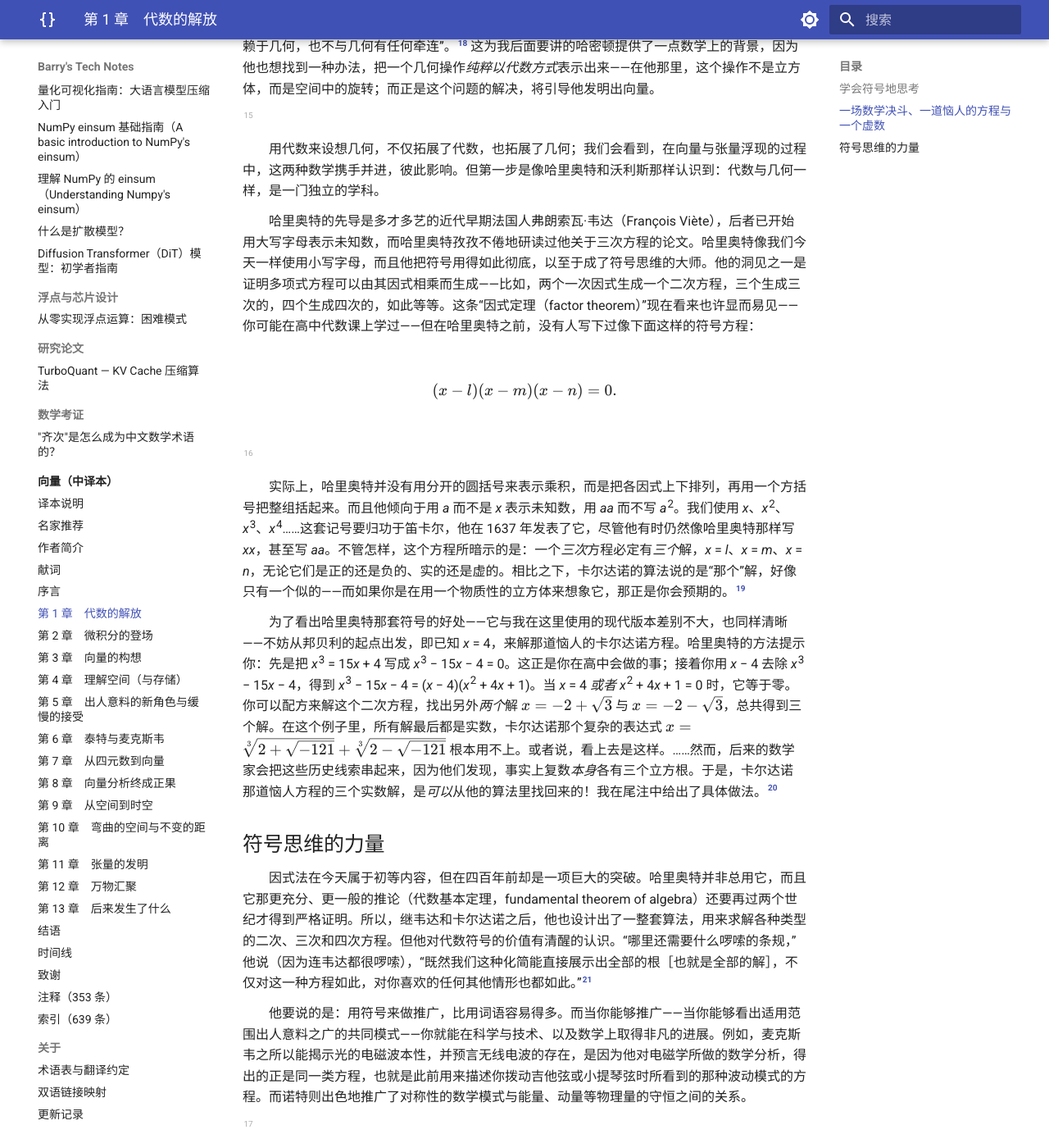
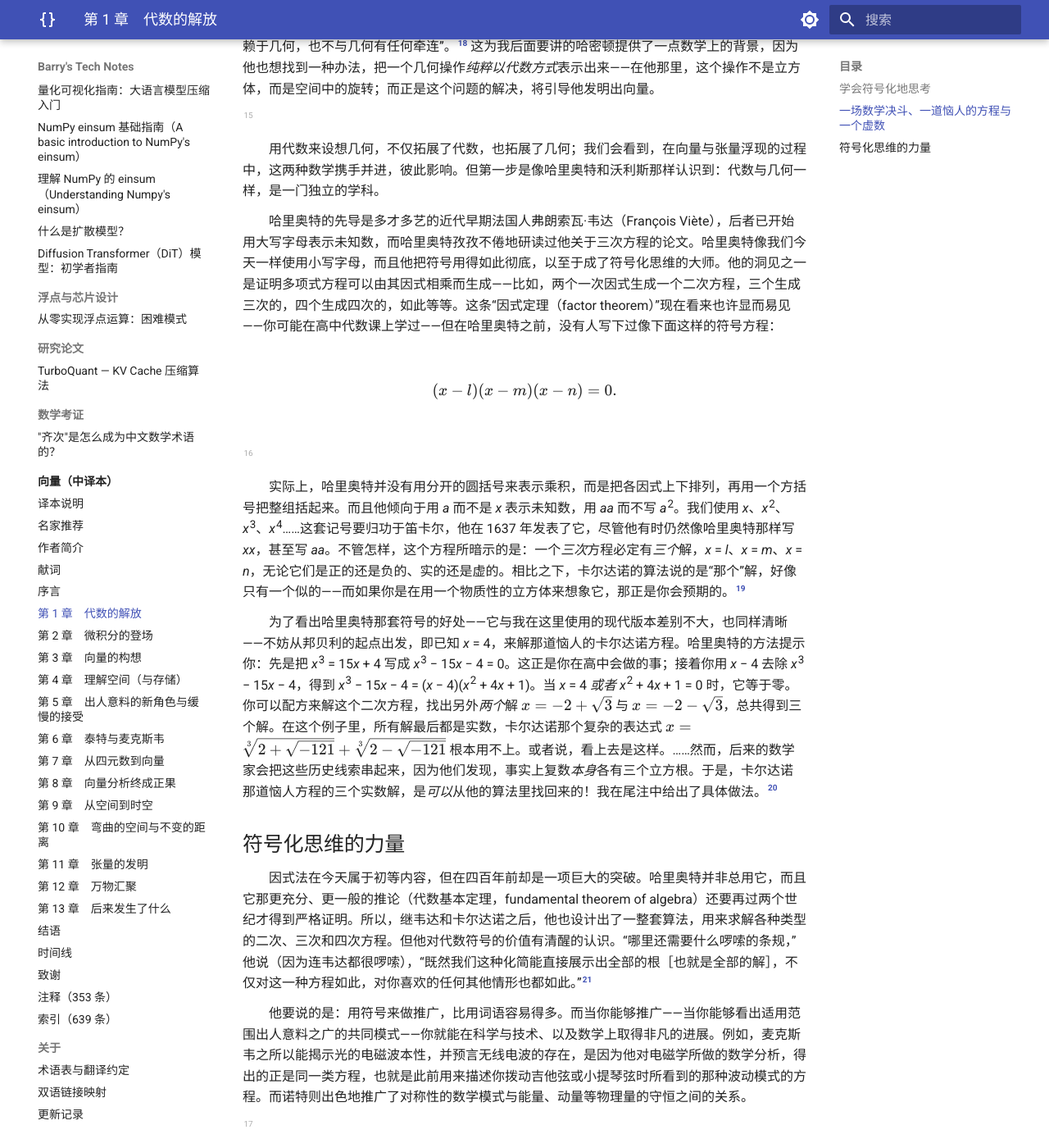
Before and after one commit to mypopydev/mypopydev.github.io, an MkDocs documentation site: the page built from docs/books/vector-zh/05-ch01-liberation-of-algebra.md, in a window 1280 px wide and 1400 px high, scrolled down 7966 px. Shown: the whole window at 82% size. Built offline with MkDocs 1.6.1 and Material for MkDocs 9.7.7, drawn with Linux system fonts in a browser that asks for light colours; some of the changed text lies outside the part shown.

Commit message:
chore(vector): 同步第1章术语统一（符号化地思考 / 符号化思维）

```diff
--- a/docs/books/vector-zh/05-ch01-liberation-of-algebra.md
+++ b/docs/books/vector-zh/05-ch01-liberation-of-algebra.md
@@ -34,9 +34,9 @@
 
 在我们仔细考察哈密顿是如何完成他的追寻——以及用四元数和向量能做什么——之前，我想先告诉你，他何以能够设想出虚数和高维数学这样的东西。在序言里，我对从三维到四维乃至更多维的转变只是一带而过，但这种思想上的过渡远非直截了当。这是因为几千年来，本质上只存在过两种数学：算术与几何。算术处理的是对具体数量的计数，比如钱、重量和距离——而几何同样是以一种可触可感的方式被想象的，借助的是你可以在二维纸面上画出、或在三维空间中表示出来的点、线、面和形状。如果我们想为我们凭借对物理实在的日常经验就能轻易想象的那类事物建立物理模型，三维就是我们能走到的极限。
 
-那么，哈密顿的四维数学又当如何呢？你怎么去做这样的数学——它又怎么能表示像“一个物体在普通空间中旋转”这么具体的东西？这话说起来可就长了，因为数学家学会抽象地思考——学会把想象力从有形之物中解放出来——花了非常长的时间。而要做到这一点，他们首先得学会符号地思考——从具体的算术与几何，走进抽象的代数符号的世界。所以，如果你曾经被代数折磨过，那就振作起来吧：这段漫长的历史表明，一代又一代的著名数学家也都曾如此。
+那么，哈密顿的四维数学又当如何呢？你怎么去做这样的数学——它又怎么能表示像“一个物体在普通空间中旋转”这么具体的东西？这话说起来可就长了，因为数学家学会抽象地思考——学会把想象力从有形之物中解放出来——花了非常长的时间。而要做到这一点，他们首先得学会符号化地思考——从具体的算术与几何，走进抽象的代数符号的世界。所以，如果你曾经被代数折磨过，那就振作起来吧：这段漫长的历史表明，一代又一代的著名数学家也都曾如此。
 
-## 学会符号地思考
+## 学会符号化地思考
 
 自从将近四千年前开始有记载以来，代数就一直是数学的一部分，但它并非一直采用我们今天所学的那种符号形式。事实上，在那四千年中的大部分时间里，它是完全用文字和数字书写的——尽管像欧几里得（Euclid）那部著名的、成书于公元前 300 年的教科书《几何原本》（*Elements*）这样的著作也包含几何图形，用来帮助证明毕达哥拉斯定理之类的事情，并展示如何展开我们今天写作 (*a* + *b*)<sup>2</sup> 的那种平方。所以，“代数”是借助笨拙的文字题、或者越来越复杂的图形来传达的——不过几何确实有它的长处。比如说，它是证明毕达哥拉斯定理最容易的办法。在<a href="#fig-1-1">图 1.1</a> 中，我给出了这样一个证明的代数改写；而古人只是重新排布图形，直观地显示出阴影部分的面积等于三角形两条邻边上正方形面积之和——相当聪明的做法！[^ch01n5]
 
@@ -67,7 +67,7 @@
 
 <span class="origpage" title="英文原版第 8 页">8</span>
 
-至于更遥远的过去，我最中意的“代数之父”是那位谜一般的伊丽莎白时代数学家托马斯·哈里奥特（Thomas Harriot）。我可不是孤例：在 1883 年写给阿瑟·凯莱（Arthur Cayley，哈密顿四元数的一位早期仰慕者）的一封信中，英国代数学家詹姆斯·约瑟夫·西尔维斯特（James Joseph Sylvester）称哈里奥特为“当代代数之父”。哈里奥特同样受惠于更早的数学家，但他身后出版的《*Artis Analyticae Praxis*》（《实用分析术》）是第一本方程完全用符号书写的代数教科书，所用的符号基本上就是现代的符号。它出版于 1631 年，比花拉子米晚了大约八个世纪，比丢番图晚了十四个世纪。这正说明，数学家学会符号地思考用了多么长的时间。
+至于更遥远的过去，我最中意的“代数之父”是那位谜一般的伊丽莎白时代数学家托马斯·哈里奥特（Thomas Harriot）。我可不是孤例：在 1883 年写给阿瑟·凯莱（Arthur Cayley，哈密顿四元数的一位早期仰慕者）的一封信中，英国代数学家詹姆斯·约瑟夫·西尔维斯特（James Joseph Sylvester）称哈里奥特为“当代代数之父”。哈里奥特同样受惠于更早的数学家，但他身后出版的《*Artis Analyticae Praxis*》（《实用分析术》）是第一本方程完全用符号书写的代数教科书，所用的符号基本上就是现代的符号。它出版于 1631 年，比花拉子米晚了大约八个世纪，比丢番图晚了十四个世纪。这正说明，数学家学会符号化地思考用了多么长的时间。
 
 哈里奥特本人没有发表过他的任何数学与实验工作：他的第一位赞助人是有趣而颇具争议的沃尔特·雷利爵士（Sir Walter Ralegh），而他忙于远航公海、躲避那些追捕异端的人，并且——首要的是——发展新的数学应用，以助雷利的航海事业一臂之力。（在伊丽莎白时代，拼写尚未固定下来，而那座以沃尔特爵士命名的美国小镇拼写为 Raleigh。爵士本人也用过这种拼法，但他最常用的是 Ralegh，所以今天的许多学者偏好这一种拼法。）
 
@@ -93,7 +93,7 @@
 
 <p class="secbreak">• • •</p>
 
-正如这段漫长历史所示，符号地思考是一项非凡的技能。就拿我上面给出的那道文字题来说：它是算法式思维的一个例子。但符号思维不止是算法式的，还要更多——因为它的符号有时会包含一种新创造力的种子，一种影响深远而又极其经济的新型思想。
+正如这段漫长历史所示，符号化地思考是一项非凡的技能。就拿我上面给出的那道文字题来说：它是算法式思维的一个例子。但符号化思维不止是算法式的，还要更多——因为它的符号有时会包含一种新创造力的种子，一种影响深远而又极其经济的新型思想。
 
 <span class="origpage" title="英文原版第 10 页">10</span>
 
@@ -156,7 +156,7 @@ $$x=2+\sqrt{-1}+2-\sqrt{-1}$$,
 
 用代数来设想几何，不仅拓展了代数，也拓展了几何；我们会看到，在向量与张量浮现的过程中，这两种数学携手并进，彼此影响。但第一步是像哈里奥特和沃利斯那样认识到：代数与几何一样，是一门独立的学科。
 
-哈里奥特的先导是多才多艺的近代早期法国人弗朗索瓦·韦达（François Viète），后者已开始用大写字母表示未知数，而哈里奥特孜孜不倦地研读过他关于三次方程的论文。哈里奥特像我们今天一样使用小写字母，而且他把符号用得如此彻底，以至于成了符号思维的大师。他的洞见之一是证明多项式方程可以由其因式相乘而生成——比如，两个一次因式生成一个二次方程，三个生成三次的，四个生成四次的，如此等等。这条“因式定理（factor theorem）”现在看来也许显而易见——你可能在高中代数课上学过——但在哈里奥特之前，没有人写下过像下面这样的符号方程：
+哈里奥特的先导是多才多艺的近代早期法国人弗朗索瓦·韦达（François Viète），后者已开始用大写字母表示未知数，而哈里奥特孜孜不倦地研读过他关于三次方程的论文。哈里奥特像我们今天一样使用小写字母，而且他把符号用得如此彻底，以至于成了符号化思维的大师。他的洞见之一是证明多项式方程可以由其因式相乘而生成——比如，两个一次因式生成一个二次方程，三个生成三次的，四个生成四次的，如此等等。这条“因式定理（factor theorem）”现在看来也许显而易见——你可能在高中代数课上学过——但在哈里奥特之前，没有人写下过像下面这样的符号方程：
 
 $$(x-l)(x-m)(x-n)=0.$$
 
@@ -166,7 +166,7 @@ $$(x-l)(x-m)(x-n)=0.$$
 
 为了看出哈里奥特那套符号的好处——它与我在这里使用的现代版本差别不大，也同样清晰——不妨从邦贝利的起点出发，即已知 *x* = 4，来解那道恼人的卡尔达诺方程。哈里奥特的方法提示你：先是把 *x*<sup>3</sup> = 15*x* + 4 写成 *x*<sup>3</sup> − 15*x* − 4 = 0。这正是你在高中会做的事；接着你用 *x* − 4 去除 *x*<sup>3</sup> − 15*x* − 4，得到 *x*<sup>3</sup> − 15*x* − 4 = (*x* − 4)(*x*<sup>2</sup> + 4*x* + 1)。当 *x* = 4 *或者* *x*<sup>2</sup> + 4*x* + 1 = 0 时，它等于零。你可以配方来解这个二次方程，找出另外*两个*解 $x=-2+\sqrt{3}$ 与 $x=-2-\sqrt{3}$，总共得到三个解。在这个例子里，所有解最后都是实数，卡尔达诺那个复杂的表达式 $x=\sqrt[3]{2+\sqrt{-121}}+\sqrt[3]{2-\sqrt{-121}}$ 根本用不上。或者说，看上去是这样。……然而，后来的数学家会把这些历史线索串起来，因为他们发现，事实上复数*本身*各有三个立方根。于是，卡尔达诺那道恼人方程的三个实数解，是*可以*从他的算法里找回来的！我在尾注中给出了具体做法。[^ch01n20]
 
-## 符号思维的力量
+## 符号化思维的力量
 
 因式法在今天属于初等内容，但在四百年前却是一项巨大的突破。哈里奥特并非总用它，而且它那更充分、更一般的推论（代数基本定理，fundamental theorem of algebra）还要再过两个世纪才得到严格证明。所以，继韦达和卡尔达诺之后，他也设计出了一整套算法，用来求解各种类型的二次、三次和四次方程。但他对代数符号的价值有清醒的认识。“哪里还需要什么啰嗦的条规，”他说（因为连韦达都很啰嗦），“既然我们这种化简能直接展示出全部的根［也就是全部的解］，不仅对这一种方程如此，对你喜欢的任何其他情形也都如此。”[^ch01n21]
 
```
Also changed, not shown: docs/books/vector-zh/06-ch02-arrival-of-calculus.md (+1 -1 lines), 1 other file.
